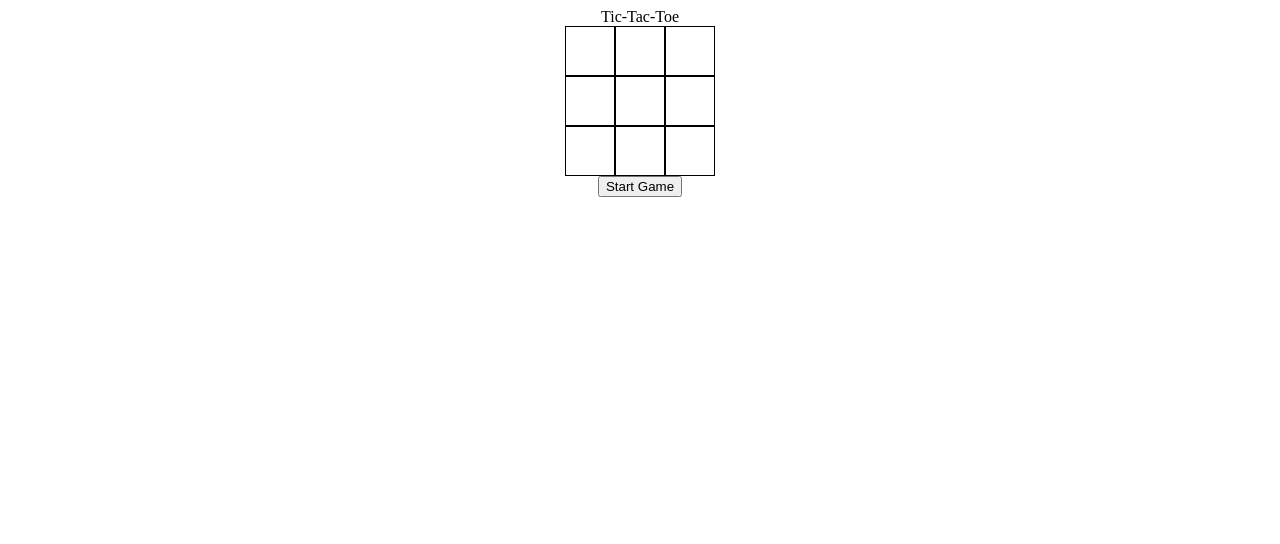
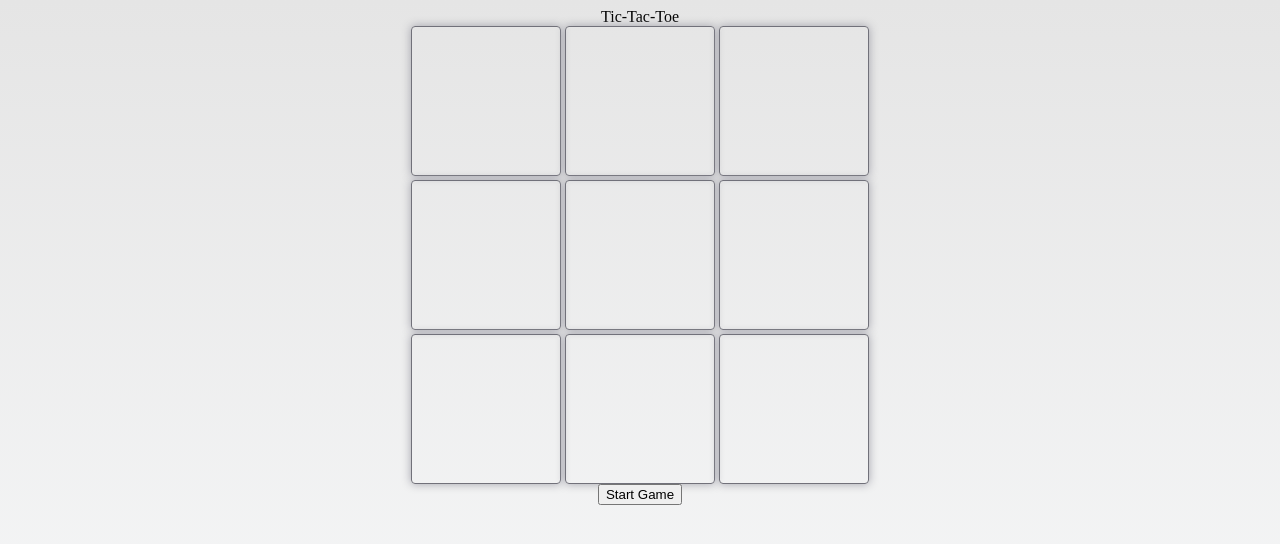
Before and after one commit to MichaelHalaj/Tic-Tac-Toe-TOP, a website: page index.html in a window 1280 px wide. Drawn offline with Linux system fonts and the light colour scheme.

Commit message:
Add style to board and background

```diff
--- a/script.js
+++ b/script.js
@@ -89,16 +89,15 @@ const displayController = (() => {
     symbol.setAttribute("viewBox", "0 0 24 24");
     symbol.setAttribute("preserveAspectRatio", "xMaxYMax meet");
     const path = document.createElementNS("http://www.w3.org/2000/svg", "path");
+    path.setAttribute("fill", "#71717A");
     if (turn % 2 === 0) {
       // create X icon
-      path.setAttribute("fill", "currentColor");
       path.setAttribute(
         "d",
         "M19,6.41L17.59,5L12,10.59L6.41,5L5,6.41L10.59,12L5,17.59L6.41,19L12,13.41L17.59,19L19,17.59L13.41,12L19,6.41Z"
       );
     } else {
       // create O icon
-      path.setAttribute("fill", "currentColor");
       path.setAttribute(
         "d",
         "M12,20A8,8 0 0,1 4,12A8,8 0 0,1 12,4A8,8 0 0,1 20,12A8,8 0 0,1 12,20M12,2A10,10 0 0,0 2,12A10,10 0 0,0 12,22A10,10 0 0,0 22,12A10,10 0 0,0 12,2Z"
--- a/styles.css
+++ b/styles.css
@@ -1,3 +1,8 @@
+html{
+    height: 100%;
+    background: linear-gradient(180deg, #e5e5e5, #f9fafb);
+    background-repeat: no-repeat;
+}
 body{
     display: flex;
     flex-direction: column;
@@ -5,15 +10,18 @@ body{
 }
 .board{
     display: grid;
-    grid-template-columns: repeat(3, 50px);
-    grid-template-rows: repeat(3, 50px);
+    grid-template-columns: repeat(3, 150px);
+    grid-template-rows: repeat(3, 150px);
+    gap: 4px;
 }
 .board-item{
-    border: 1px solid black;
+    border: 1px solid #71717a;
     cursor: pointer;
+    border-radius: 4px;
+    box-shadow: 0 0 10px #a1a1aa;
 }
 .board-item:hover{
-    background-color: rgb(201, 201, 201);
+    background-color: rgba(201, 201, 201, 0.596);
 }
 .disable{
     cursor: default;
```
